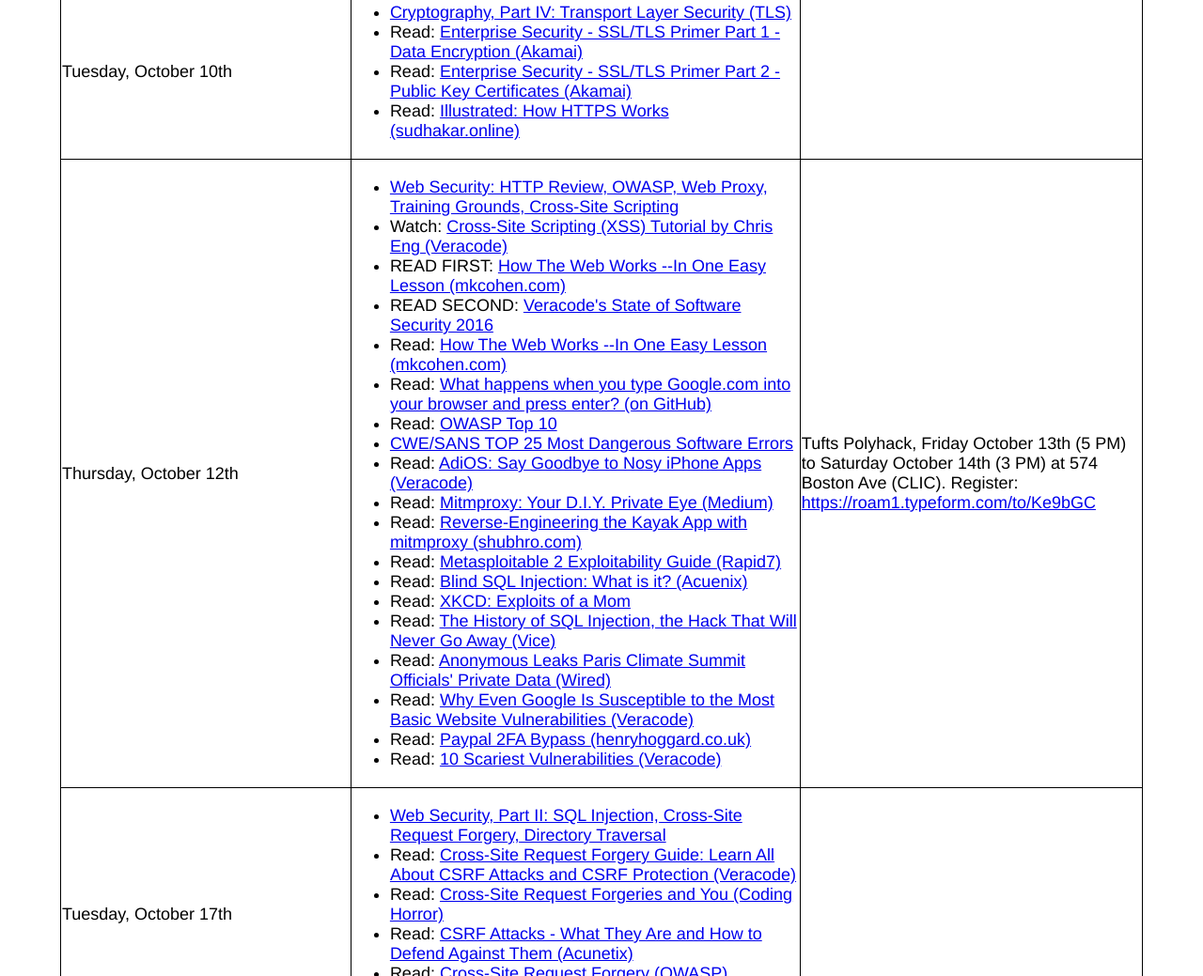
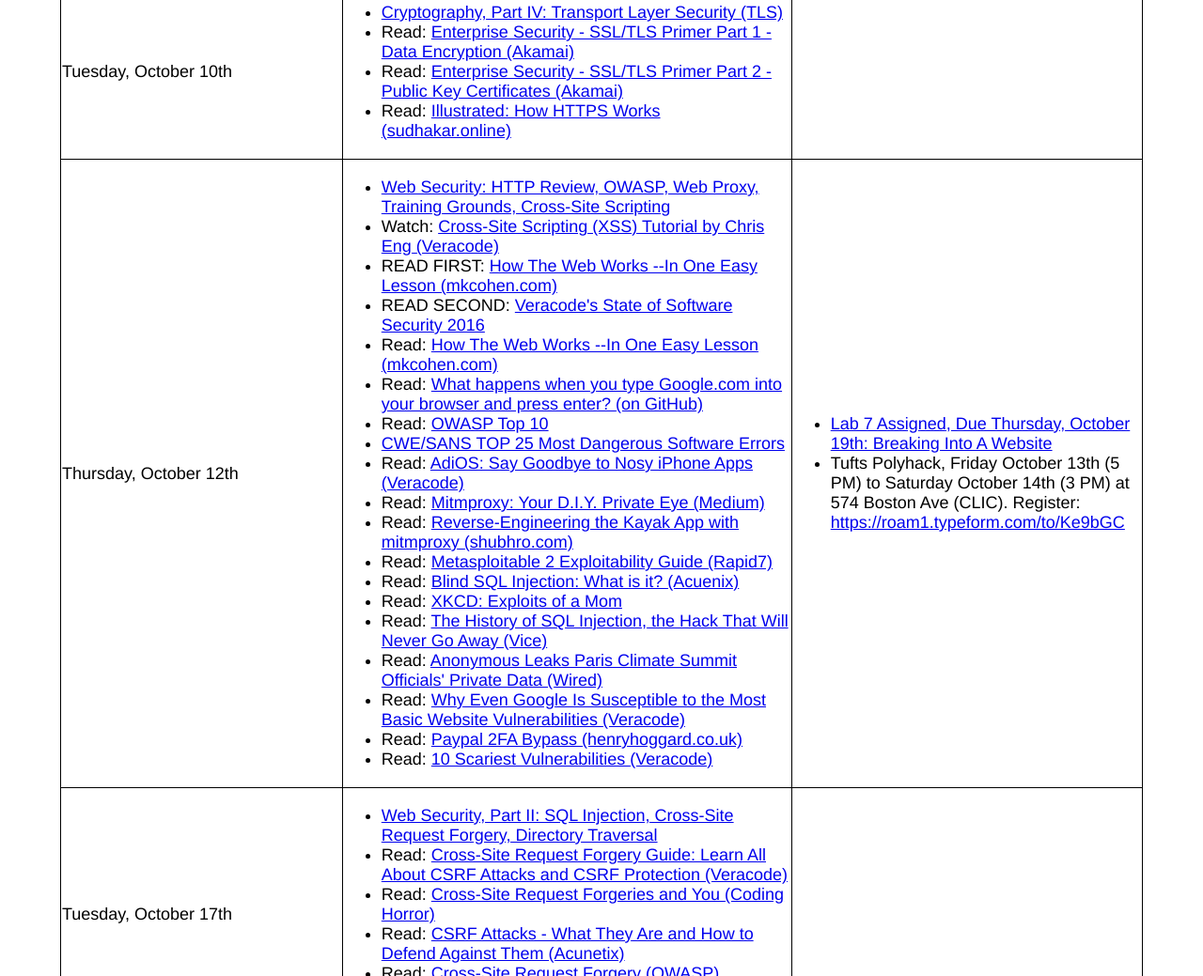
Before and after one commit to BookBytes/DefenseAgainstTheDarkArts, a plain HTML site: page index.html in a window 1280 px wide. Shown: the part 3965-5004 px from the top of the page at 94% size. Drawn offline with Linux system fonts and the light colour scheme.

Commit message:
Posted lab 7

```diff
--- a/index.html
+++ b/index.html
@@ -277,7 +277,12 @@
 		<li>Read: <a href="https://www.veracode.com/sites/default/files/Resources/Infographics/10-scariest-vulnerabilities.pdf" target="_blank">10 Scariest Vulnerabilities (Veracode)</a></li>
 	</ul>
 </td>
-<td>Tufts Polyhack, Friday October 13th (5 PM) to Saturday October 14th (3 PM) at 574 Boston Ave (CLIC). Register: <a href="https://roam1.typeform.com/to/Ke9bGC" target="_blank">https://roam1.typeform.com/to/Ke9bGC</a></td>
+<td>
+	<ul>
+		<li><a href="labs/lab-sqli.html">Lab 7 Assigned, Due Thursday, October 19th: Breaking Into A Website</a></li>
+		<li>Tufts Polyhack, Friday October 13th (5 PM) to Saturday October 14th (3 PM) at 574 Boston Ave (CLIC). Register: <a href="https://roam1.typeform.com/to/Ke9bGC" target="_blank">https://roam1.typeform.com/to/Ke9bGC</a></li>
+	</ul>
+</td>
 </tr>
 <tr>
 <td>Tuesday, October 17th</td>
```
Also changed, not shown: labs/lab-sqli.html (added, +18 -0 lines).
